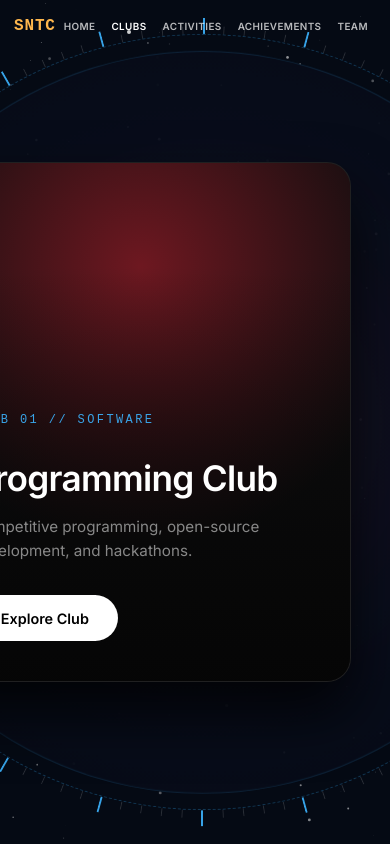
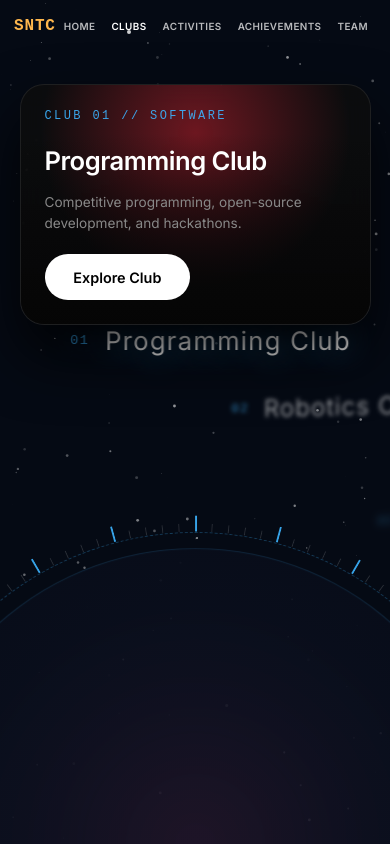
Before and after one commit to samwasted/sntc, a React (Vite) app: page / in a window 390 px wide. Both pictures are taken after a click on the button "CLUBS". Built offline with nearby package versions, Linux system fonts and the light colour scheme; a web font is replaced by a local one.

Commit message:
make clubs responsive

```diff
--- a/src/Clubs/Clubs.css
+++ b/src/Clubs/Clubs.css
@@ -245,3 +245,57 @@
   transform: translateY(-2px);
   background: #e4e4e7;
 }
+
+/* --- RESPONSIVE LAYOUT --- */
+@media (max-width: 900px) {
+  .clubs-container {
+    --wheel-orbit: 35vh;
+  }
+
+  /* Move the wheel center exactly to the bottom edge of the screen */
+  .wheel-scene {
+    top: auto;
+    bottom: 0;
+    left: 50%;
+    /* translate Y by 50% pushes the center of the wheel exactly to bottom: 0 */
+    transform: translate(-50%, 50%) rotate(-90deg);
+  }
+
+  /* Move the ambient glow to the bottom edge to match the wheel */
+  .clubs-ambient-glow {
+    top: auto;
+    bottom: 0;
+    left: 50%;
+    transform: translate(-50%, 50%);
+    width: 120vw;
+    height: 60vh;
+  }
+
+  /* Counter-rotate the text so it stays upright */
+  .wheel-item-text {
+    transform: rotate(90deg);
+  }
+
+  /* Move the info card to the top center with more breathing room */
+  .content-card {
+    top: 10vh;
+    right: 5vw;
+    left: 5vw;
+    width: 90vw;
+    height: auto;
+    transform: none; /* overrides translateY(-50%) */
+    padding: 1.5rem;
+    background: rgba(13, 13, 14, 0.85); /* semi-transparent to show stars */
+    backdrop-filter: blur(12px);
+    -webkit-backdrop-filter: blur(12px);
+  }
+
+  .card-title {
+    font-size: 1.6rem;
+  }
+
+  .card-desc {
+    font-size: 0.85rem;
+    margin-bottom: 1.2rem;
+  }
+}
```
